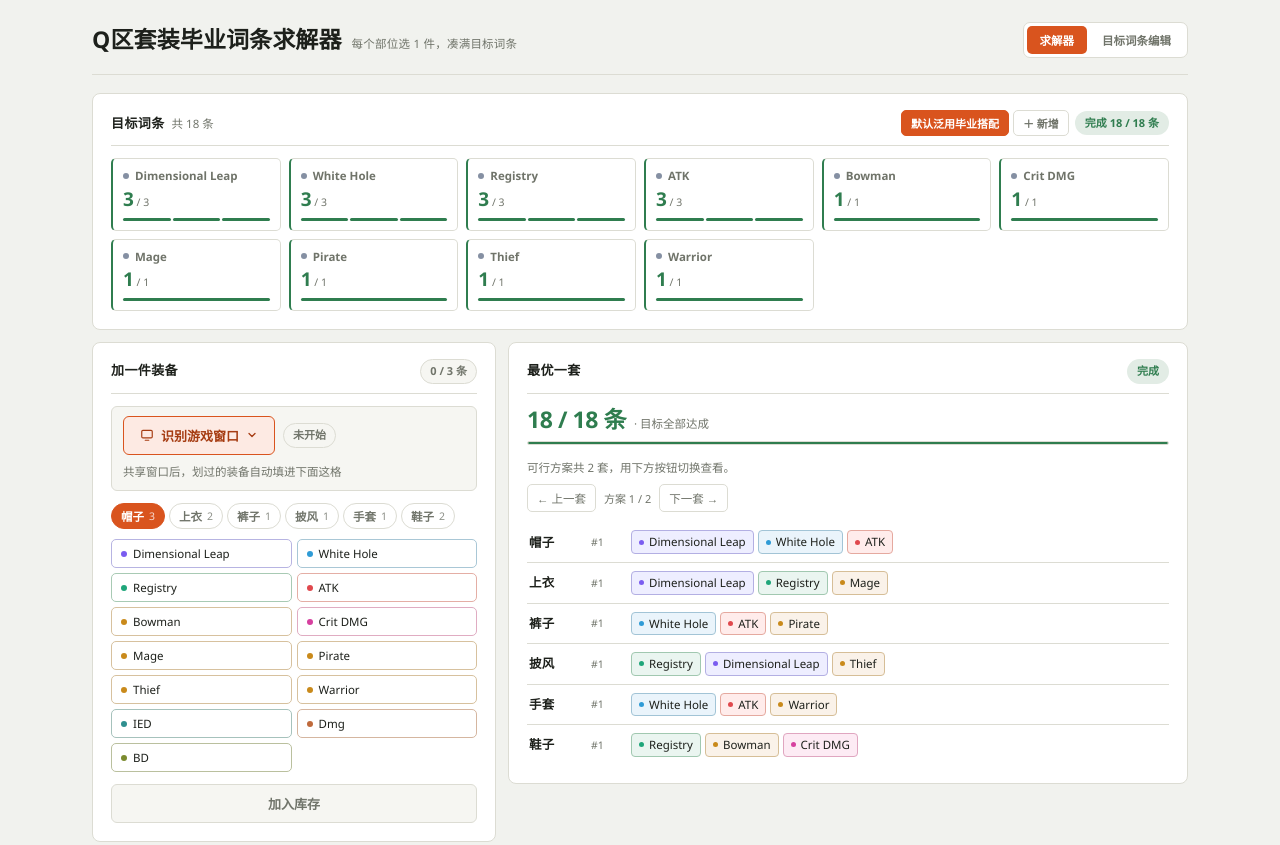
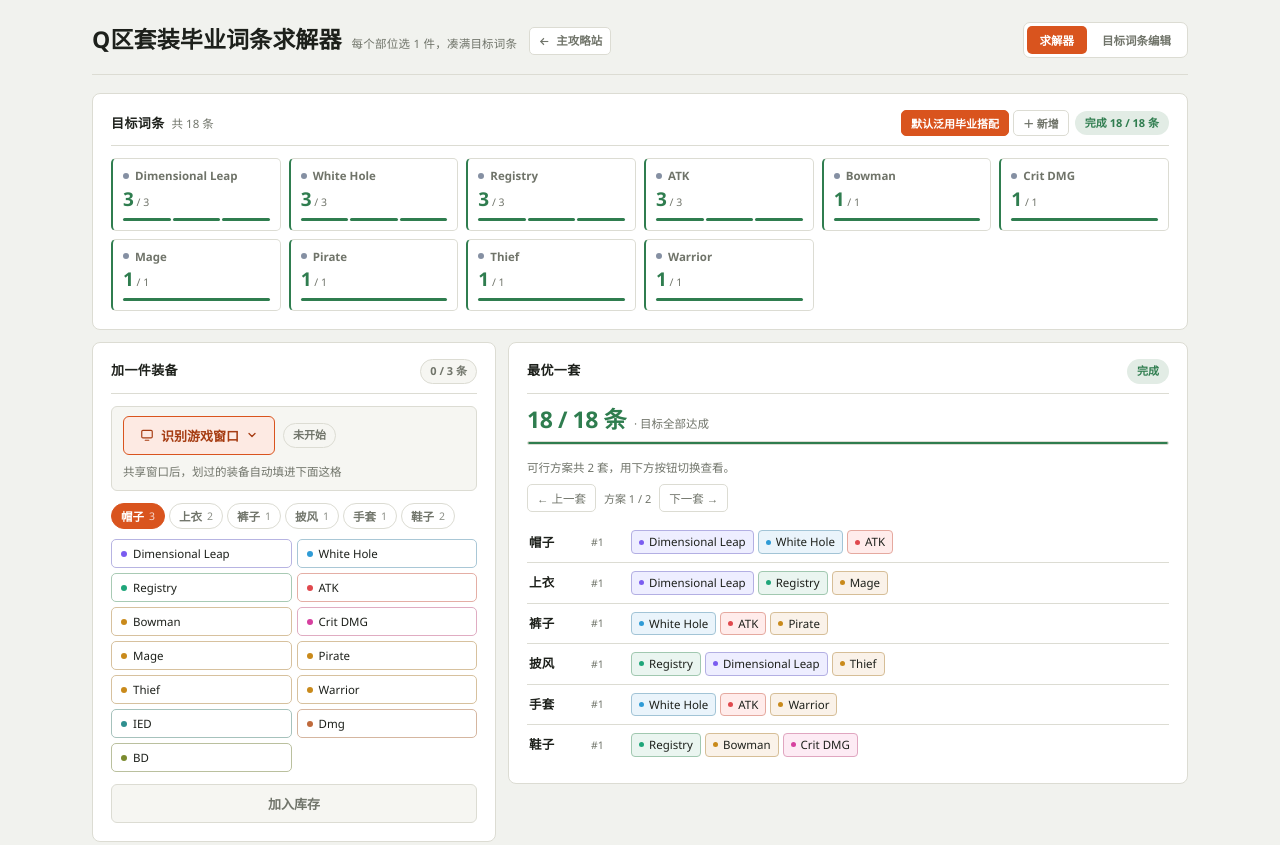
Before and after one commit to YourKlc/3l-set-solver, a plain HTML site: page index.html in a window 1280 px wide. Shown: the top 845 px of the page. Drawn offline with Linux system fonts and the light colour scheme.

Commit message:
新增返回 GMS 主攻略站入口

```diff
--- a/index.html
+++ b/index.html
@@ -87,6 +87,16 @@ button:focus-visible,input:focus-visible,textarea:focus-visible,summary:focus-vi
 .bar h1{margin:0;font-size:23px;font-weight:700;letter-spacing:.005em;line-height:1.3}
 .bar h1 small{display:inline-block;font-size:11.5px;font-weight:400;color:var(--muted);margin-left:10px;letter-spacing:.02em}
 .bar p{margin:4px 0 0;color:var(--muted);font-size:12.5px;max-width:70ch}
+.bar-title{display:flex;align-items:baseline;gap:12px;flex-wrap:wrap;min-width:0}
+.backhome{
+  display:inline-flex;align-items:center;gap:5px;flex:none;
+  border:1px solid var(--line);background:var(--panel);color:var(--muted);
+  border-radius:5px;padding:4px 8px;font-size:11.5px;font-weight:600;
+  text-decoration:none;white-space:nowrap;
+  transition:border-color .14s,color .14s,background .14s;
+}
+.backhome:hover{border-color:var(--line-strong);color:var(--ink);background:var(--sunk)}
+.backhome svg{width:13px;height:13px;stroke:currentColor;fill:none;stroke-width:2}
 .mode-switch{display:flex;gap:4px;flex-wrap:wrap}
 .mode-btn{
   border:1px solid var(--line);background:var(--panel);color:var(--muted);
@@ -437,8 +447,12 @@ button.cust-apply{width:auto;padding:8px 16px;flex:0 0 auto}
 <div class="wrap">
 
   <div class="bar">
-    <div>
+    <div class="bar-title">
       <h1>Q区套装毕业词条求解器<small>每个部位选 1 件，凑满目标词条</small></h1>
+      <a class="backhome" href="https://yourklc.github.io/gmsinone/" title="返回 GMS 主攻略站">
+        <svg viewBox="0 0 24 24" aria-hidden="true"><path d="M19 12H5"/><path d="M11 18l-6-6 6-6"/></svg>
+        主攻略站
+      </a>
     </div>
     <div class="tabs" id="pageTabs"></div>
   </div>
```
